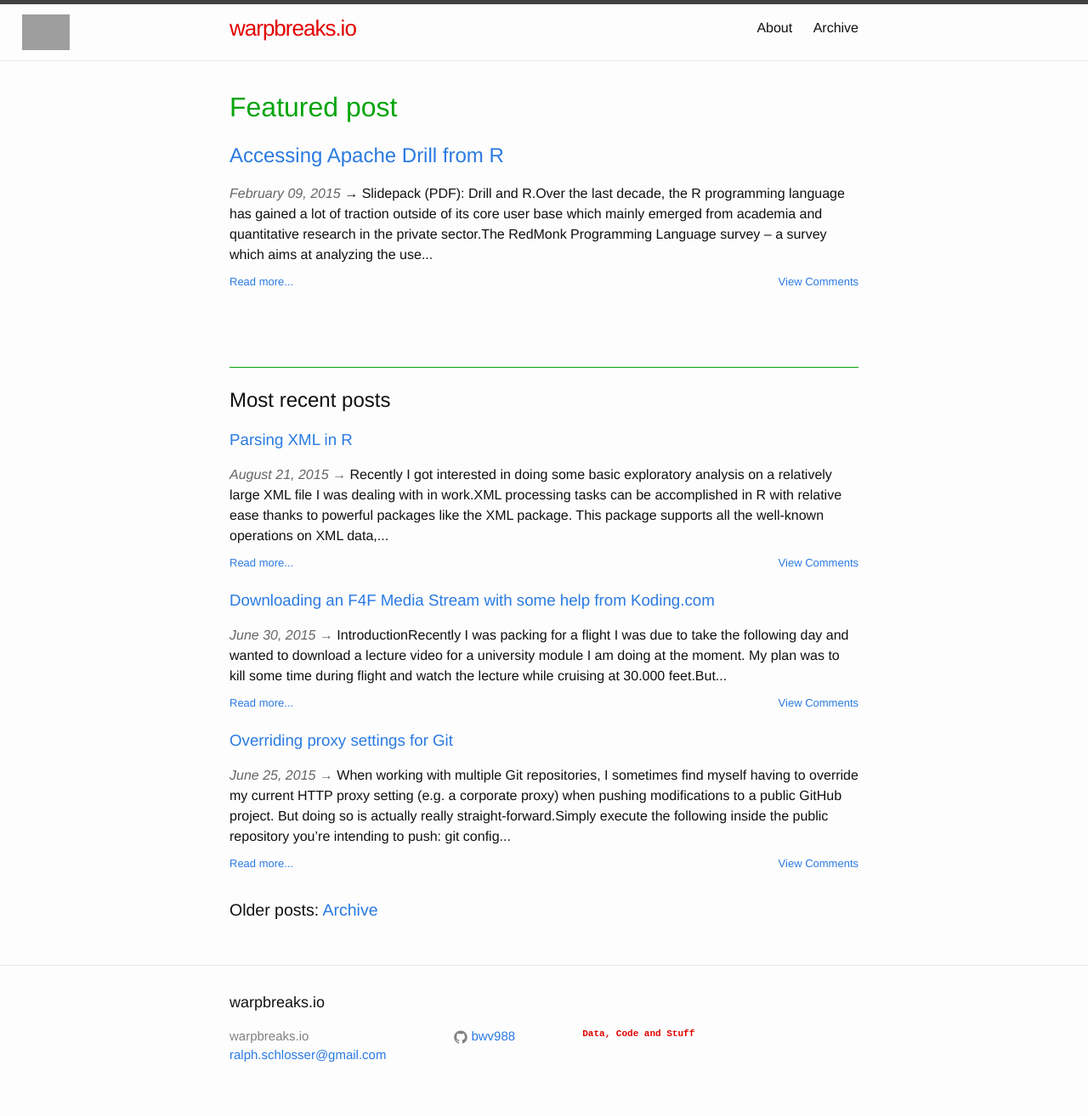
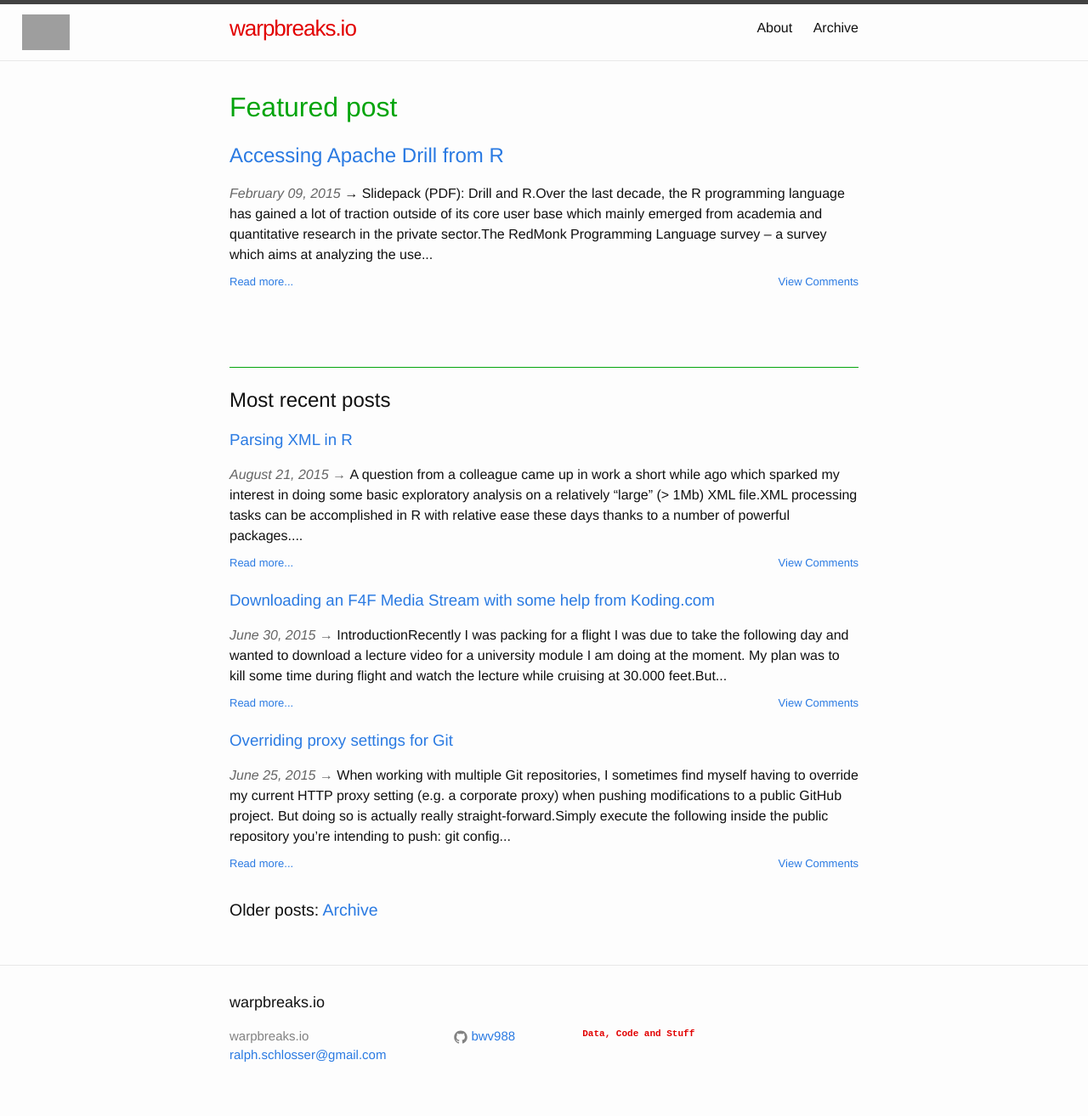
Before and after one commit to bwv988/blogtest, a Jekyll site: the page built from index.html, in a window 1280 px wide. Shown: the whole page at 85% size. Built offline with Jekyll 4.4.1, drawn with Linux system fonts in a browser that asks for light colours; some of the changed lines change nothing that is shown; grey boxes are pictures that could not be loaded.

Commit message:
Finalized XML and R post.

```diff
--- a/_posts/2015-08-21-xmlandr.markdown
+++ b/_posts/2015-08-21-xmlandr.markdown
@@ -4,19 +4,25 @@
 layout: post
 ---
 
-Recently I got interested in doing some basic exploratory analysis on a relatively large XML file I was dealing with in work.
+A question from a colleague came up in work a short while ago which sparked my interest in doing some basic exploratory analysis on a relatively "large" (> 1Mb) XML file.
 
-XML processing tasks can be accomplished in R with relative ease thanks to powerful packages like the `XML` package. This package supports all the well-known operations on XML data, e.g. node traversal, node creation, extraction of contents etc.
+XML processing tasks can be accomplished in R with relative ease these days thanks to a number of powerful packages. One of the most mature and feature-rich ones is the `XML` package. It supports all the well-known atomic operations on XML data, e.g. node traversal, node creation, extraction of contents etc, but also some common R idioms that make it straightforward to write the kind of compact yet readable code to which R owes much of its appeal.
 
-As an example, let's look at the _Mondial_ geographic database from the CIA World Factbook, which can be obtained in XML format from here:
+The following article shows how it works.
 
-[http://www.cs.washington.edu/research/xmldatasets/www/repository.html#mondial]([http://www.cs.washington.edu/research/xmldatasets/www/repository.html#mondial)
+## The task
+As an example, let's look at the _Mondial_ geographic database from the CIA World Factbook:
 
-I've downloaded the database and stored it in a local directory `~/Temp`.
+[http://www.cs.washington.edu/research/xmldatasets/www/repository.html#mondial](http://www.cs.washington.edu/research/xmldatasets/www/repository.html#mondial)
 
-Suppose we had the task of analyzing the empirical distributions of the first letters for the city names contained in the _Mondial_ database.
+For convenience, I have downloaded the file and stored it in a local directory `~/Temp`.
 
-The first thing I do is load the `XML` package, use the `xmlTreeParse` command to load the XML file into R, and obtain a reference to the top-level (or root) node:
+Suppose we had the task of visualizing the empirical distribution of the first letters for all the city names contained in the _Mondial_ database.
+
+## Loading the XML
+After installing the `XML` package via the usual `install.packages` command, I can proceed to load it into R's namespace.
+
+The next steps are running `xmlTreeParse` which loads the XML file into R, and obtaining a reference to the root node with the `xmlRoot` function:
 
 {% highlight R %}
 library(XML)
@@ -24,12 +30,34 @@
 root <- xmlRoot(xml)
 {% endhighlight %}
 
-When parsing the XML file, I have instructed R to create _internal_ nodes by supplying the option `useInternalNodes = TRUE`. Internal nodes are stored in R as C language-level data structures.
+For parsing the XML file, I have instructed R to create _internal_ nodes by supplying the option `useInternalNodes = TRUE`. Internal nodes are stored as C language-level data structures.
 
-This improves efficiency, however makes things slightly harder for debugging, because e.g. the node contents cannot simply be printed to the R console.
+This improves efficiency, however it comes at the cost of making things slightly harder for debugging, because e.g. the node contents cannot simply be printed to the R console.
 
-The reference to the root element
+## Data extraction and processing
+The reference to the root element then serves as the starting point for further operations, specifically extracting the names of each city for all countries contained in the file.
 
-The full script can be downloaded from the following gist:
+Navigating to the city name nodes in XML itself is trivial, because -- in the absence of further constraints -- we can use a very simple _XPath_ expression to retrieve all nodes at once.
+
+If we were approaching our task in another programming language, we would now have to write some sort of ugly loop to iterate over all the city nodes to extract the actual names as character strings.
+
+However the `XML` package provides a much more **idiomatic** way of obtaining the XML value. A loop can be avoided by using the `xpathApply` function, a function that extends R's proven `apply` paradigm to XML data structures. With this method, we can compile the list of cities in a single R command:
+
+{% highlight R %}
+city.names <- unlist(xpathApply(root, "//country/city/name", xmlValue, trim = TRUE))
+{% endhighlight %}
+
+Finally we do some post-processing in R and create a nice plot:
+
+![Empirical Distribution of First Letters](/images/rxmlpost/first_letters.png)
+
+It turns out that the letter "S" is the most frequent first letter for all the city names in the database, while "X", unsurprisingly, is totally absent as a first letter.
+
+The full script can be copied from the below gist:
 
 {% gist bwv988/d6fb77ae2ac3a8c146ba %}
+
+## References
+
+* [XML package in R](https://cran.r-project.org/web/packages/XML/index.html)
+* [XPath](http://www.w3.org/TR/xpath/)
```
Also changed, not shown: Gemfile.lock, images/rxmlpost/first_letters.png (added).
